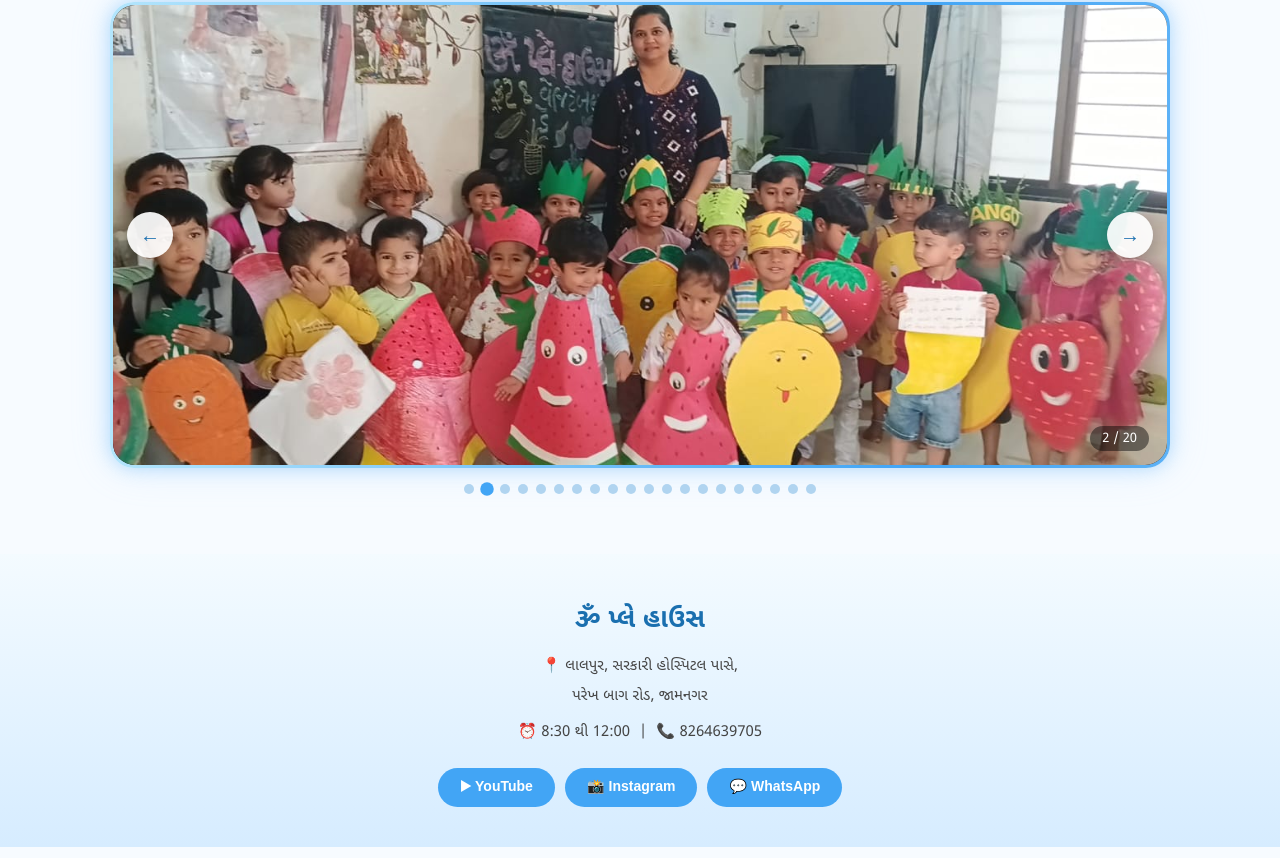
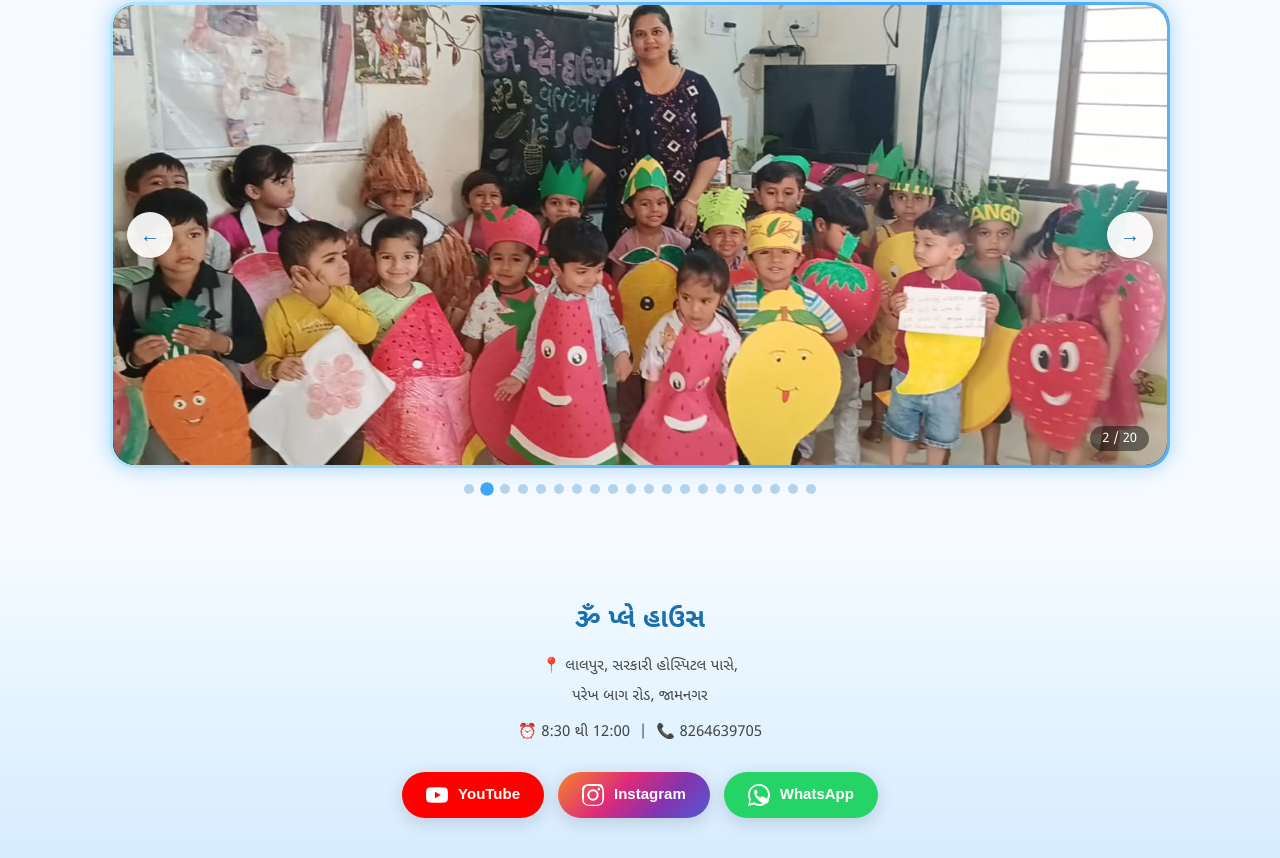
Before and after one commit to business-Demo/play-house, a plain HTML site: page index.html in a window 1280 px wide. Shown: the part 1284-2142 px from the top of the page. Drawn offline with Linux system fonts and the light colour scheme.

Commit message:
Update index.html

```diff
--- a/index.html
+++ b/index.html
@@ -122,7 +122,11 @@
   }
 
   /* ─── HERO TEXT ─── */
-  .hero-content { position: relative; z-index: 1; }
+  .hero-content { position: relative; z-index: 2; }
+
+  /* bubbles/animals in hero sit behind clouds too */
+  .hero .bubble,
+  .hero .float-animal { z-index: 1; }
 
   .hero h1 {
     font-size: clamp(28px, 6vw, 48px);
@@ -488,30 +492,57 @@
   }
 
   .btn-group {
-    margin-top: 20px;
+    margin-top: 24px;
     display: flex;
     flex-wrap: wrap;
     justify-content: center;
-    gap: 10px;
+    gap: 14px;
   }
 
   .btn {
-    display: inline-block;
-    padding: 10px 22px;
-    border-radius: 25px;
-    background: #42a5f5;
-    color: white;
+    display: inline-flex;
+    align-items: center;
+    gap: 10px;
+    padding: 12px 24px;
+    border-radius: 50px;
     text-decoration: none;
     font-family: 'Noto Sans Gujarati', sans-serif;
-    font-size: 14px;
-    font-weight: 600;
-    transition: background 0.2s, transform 0.2s;
+    font-size: 15px;
+    font-weight: 700;
+    transition: transform 0.25s, box-shadow 0.25s, filter 0.25s;
     white-space: nowrap;
+    box-shadow: 0 4px 18px rgba(0,0,0,0.15);
   }
 
   .btn:hover {
-    background: #1e88e5;
-    transform: translateY(-2px);
+    transform: translateY(-4px) scale(1.04);
+    box-shadow: 0 10px 28px rgba(0,0,0,0.22);
+    filter: brightness(1.08);
+  }
+
+  .btn svg {
+    width: 22px;
+    height: 22px;
+    flex-shrink: 0;
+    display: block;
+  }
+
+  /* YouTube — red */
+  .btn-yt {
+    background: #ff0000;
+    color: white;
+  }
+
+  /* Instagram — gradient */
+  .btn-ig {
+    background: linear-gradient(135deg, #f58529 0%, #dd2a7b 40%, #8134af 70%, #515bd4 100%);
+    color: white;
+  }
+
+  /* WhatsApp — green */
+  .btn-wa {
+    background: #25d366;
+    color: white;
   }
 
   /* ─── MOBILE TWEAKS ─── */
@@ -558,6 +589,29 @@
     <div class="cloud cloud2"></div>
     <div class="cloud cloud3"></div>
   </div>
+
+  <!-- Hero Bubbles -->
+  <div class="bubble" style="width:16px;height:16px;left:6%;bottom:8%;animation-duration:7s;animation-delay:0s;"></div>
+  <div class="bubble" style="width:24px;height:24px;left:14%;bottom:5%;animation-duration:9s;animation-delay:1.2s;"></div>
+  <div class="bubble" style="width:12px;height:12px;left:28%;bottom:12%;animation-duration:6s;animation-delay:0.5s;"></div>
+  <div class="bubble" style="width:20px;height:20px;left:42%;bottom:6%;animation-duration:8s;animation-delay:2s;"></div>
+  <div class="bubble" style="width:10px;height:10px;left:57%;bottom:10%;animation-duration:5.5s;animation-delay:0.3s;"></div>
+  <div class="bubble" style="width:28px;height:28px;left:70%;bottom:5%;animation-duration:10s;animation-delay:1.5s;"></div>
+  <div class="bubble" style="width:14px;height:14px;left:82%;bottom:14%;animation-duration:7.5s;animation-delay:3s;"></div>
+  <div class="bubble" style="width:18px;height:18px;left:91%;bottom:8%;animation-duration:8.5s;animation-delay:0.8s;"></div>
+  <div class="bubble" style="width:22px;height:22px;left:3%;bottom:25%;animation-duration:9.5s;animation-delay:2.5s;"></div>
+  <div class="bubble" style="width:11px;height:11px;left:96%;bottom:20%;animation-duration:6.5s;animation-delay:1.8s;"></div>
+
+  <!-- Hero Floating Animals -->
+  <div class="float-animal" style="left:2%;top:15%;animation-duration:4s;animation-delay:0s;">🦋</div>
+  <div class="float-animal" style="left:7%;top:65%;animation-duration:5s;animation-delay:1s;">🐦</div>
+  <div class="float-animal" style="left:88%;top:18%;animation-duration:4.5s;animation-delay:0.5s;">🐝</div>
+  <div class="float-animal" style="left:93%;top:58%;animation-duration:6s;animation-delay:2s;">🦜</div>
+  <div class="float-animal" style="left:18%;top:78%;animation-duration:5.5s;animation-delay:1.5s;font-size:22px;">🌸</div>
+  <div class="float-animal" style="left:75%;top:72%;animation-duration:4.8s;animation-delay:0.8s;font-size:20px;">🌼</div>
+  <div class="float-animal" style="left:45%;top:8%;animation-duration:5s;animation-delay:3s;font-size:20px;">⭐</div>
+  <div class="float-animal" style="left:60%;top:80%;animation-duration:4.2s;animation-delay:2.2s;">🐞</div>
+  <div class="float-animal" style="left:33%;top:10%;animation-duration:6s;animation-delay:0.3s;font-size:22px;">🌺</div>
 
   <div class="hero-content">
     <h1>ૐ પ્લે હાઉસ</h1>
@@ -613,7 +667,7 @@
         <span class="tag">📚 પાયાનું શિક્ષણ</span>
         <span class="tag">❤️ પ્રેમાળ વાતાવરણ</span>
         <span class="tag">🎨 એક્ટિવિટી</span>
-        <span class="tag">📺 ઓડિયો વિડિઓ</span>
+        <span class="tag">⚽ રમત-ગમત</span>
         <span class="tag">🎉 તહેવાર ઉજવણી</span>
         <span class="tag">🧠 સર્વાંગી વિકાસ</span>
       </div>
@@ -662,7 +716,7 @@
     <div class="feature"><span class="icon">🎓</span>મજબૂત શિક્ષણ</div>
     <div class="feature"><span class="icon">❤️</span>પ્રેમાળ વાતાવરણ</div>
     <div class="feature"><span class="icon">🎨</span>પ્રવૃત્તિ આધારિત શીખણ</div>
-    <div class="feature"><span class="icon">📺</span>ઓડિયો વિડિઓ</div>
+    <div class="feature"><span class="icon">⚽</span>રમત-ગમત</div>
     <div class="feature"><span class="icon">🎉</span>તહેવાર ઉજવણી</div>
     <div class="feature"><span class="icon">🧠</span>સર્વાંગી વિકાસ</div>
   </div>
@@ -772,9 +826,31 @@
   <p>⏰ 8:30 થી 12:00 &nbsp;|&nbsp; 📞 8264639705</p>
 
   <div class="btn-group">
-    <a href="https://www.youtube.com/@omplayhouseactivities" class="btn">▶ YouTube</a>
-    <a href="https://instagram.com/omplayhouse_2015" class="btn">📸 Instagram</a>
-    <a href="https://wa.me/918264639705" class="btn">💬 WhatsApp</a>
+
+    <!-- YouTube -->
+    <a href="https://www.youtube.com/@omplayhouseactivities" class="btn btn-yt" target="_blank" rel="noopener">
+      <svg viewBox="0 0 24 24" fill="white" xmlns="http://www.w3.org/2000/svg">
+        <path d="M23.5 6.2a3 3 0 0 0-2.1-2.1C19.5 3.5 12 3.5 12 3.5s-7.5 0-9.4.6A3 3 0 0 0 .5 6.2 31 31 0 0 0 0 12a31 31 0 0 0 .5 5.8 3 3 0 0 0 2.1 2.1c1.9.6 9.4.6 9.4.6s7.5 0 9.4-.6a3 3 0 0 0 2.1-2.1A31 31 0 0 0 24 12a31 31 0 0 0-.5-5.8zM9.8 15.5V8.5l6.3 3.5-6.3 3.5z"/>
+      </svg>
+      YouTube
+    </a>
+
+    <!-- Instagram -->
+    <a href="https://instagram.com/omplayhouse_2015" class="btn btn-ig" target="_blank" rel="noopener">
+      <svg viewBox="0 0 24 24" fill="white" xmlns="http://www.w3.org/2000/svg">
+        <path d="M12 2.2c3.2 0 3.6 0 4.9.1 1.2.1 1.8.2 2.2.4a4.4 4.4 0 0 1 1.6 1 4.4 4.4 0 0 1 1 1.6c.2.4.4 1 .4 2.2.1 1.3.1 1.7.1 4.9s0 3.6-.1 4.9c-.1 1.2-.2 1.8-.4 2.2a4.4 4.4 0 0 1-1 1.6 4.4 4.4 0 0 1-1.6 1c-.4.2-1 .4-2.2.4-1.3.1-1.7.1-4.9.1s-3.6 0-4.9-.1c-1.2-.1-1.8-.2-2.2-.4a4.4 4.4 0 0 1-1.6-1 4.4 4.4 0 0 1-1-1.6c-.2-.4-.4-1-.4-2.2C2.2 15.6 2.2 15.2 2.2 12s0-3.6.1-4.9c.1-1.2.2-1.8.4-2.2a4.4 4.4 0 0 1 1-1.6 4.4 4.4 0 0 1 1.6-1c.4-.2 1-.4 2.2-.4C8.4 2.2 8.8 2.2 12 2.2zm0-2.2C8.7 0 8.3 0 7 .1 5.7.1 4.7.4 3.9.7A6.6 6.6 0 0 0 1.5 2.3 6.6 6.6 0 0 0 .3 4.7C0 5.5-.1 6.5 0 7.8-.1 9.1 0 9.5 0 12s0 2.9.1 4.2c0 1.3.3 2.3.6 3.1a6.6 6.6 0 0 0 1.6 2.4 6.6 6.6 0 0 0 2.4 1.6c.8.3 1.8.5 3.1.6C9.1 24 9.5 24 12 24s2.9 0 4.2-.1c1.3 0 2.3-.3 3.1-.6a6.6 6.6 0 0 0 2.4-1.6 6.6 6.6 0 0 0 1.6-2.4c.3-.8.5-1.8.6-3.1.1-1.3.1-1.7.1-4.2s0-2.9-.1-4.2c0-1.3-.3-2.3-.6-3.1A6.6 6.6 0 0 0 21.7.7C20.9.4 19.9.1 18.6.1 17.3 0 16.9 0 14.4 0h-2.4zm0 5.8a6.2 6.2 0 1 0 0 12.4A6.2 6.2 0 0 0 12 5.8zm0 10.2a4 4 0 1 1 0-8 4 4 0 0 1 0 8zm6.4-11.8a1.4 1.4 0 1 0 0 2.8 1.4 1.4 0 0 0 0-2.8z"/>
+      </svg>
+      Instagram
+    </a>
+
+    <!-- WhatsApp -->
+    <a href="https://wa.me/918264639705" class="btn btn-wa" target="_blank" rel="noopener">
+      <svg viewBox="0 0 24 24" fill="white" xmlns="http://www.w3.org/2000/svg">
+        <path d="M17.5 14.4c-.3-.1-1.7-.8-2-1-.3-.1-.5-.1-.7.1-.2.3-.8 1-.9 1.2-.2.2-.3.2-.6.1a7.8 7.8 0 0 1-2.3-1.4 8.6 8.6 0 0 1-1.6-2c-.2-.3 0-.5.1-.6l.5-.6.3-.5.1-.5-1-2.3c-.2-.6-.5-.5-.7-.5h-.6a1.2 1.2 0 0 0-.9.4A3.6 3.6 0 0 0 7 10c0 2.1 1.5 4.1 1.7 4.4.2.3 3 4.5 7.2 6.3a8.6 8.6 0 0 0 2.4.6c1 .1 1.9 0 2.6-.3.8-.4 1.5-1.3 1.7-2.5.2-.7.2-1.4.1-1.8-.1-.2-.3-.3-.7-.4zM12 21.8A9.8 9.8 0 0 1 6.7 20L2 21.2l1.2-4.5A9.9 9.9 0 1 1 12 21.8zm0-21.8C5.4 0 0 5.4 0 12c0 2.1.6 4.1 1.6 5.8L0 24l6.4-1.7A12 12 0 0 0 12 24c6.6 0 12-5.4 12-12S18.6 0 12 0z"/>
+      </svg>
+      WhatsApp
+    </a>
+
   </div>
 </footer>
 
```
